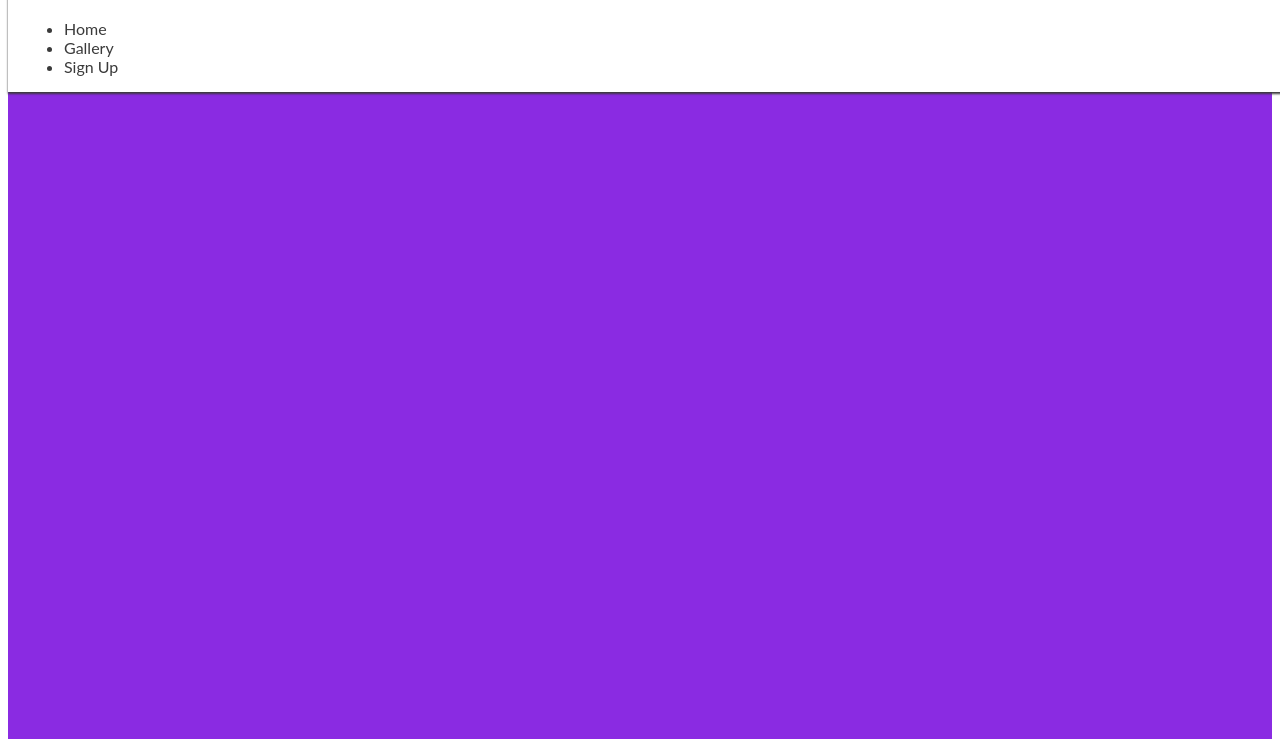
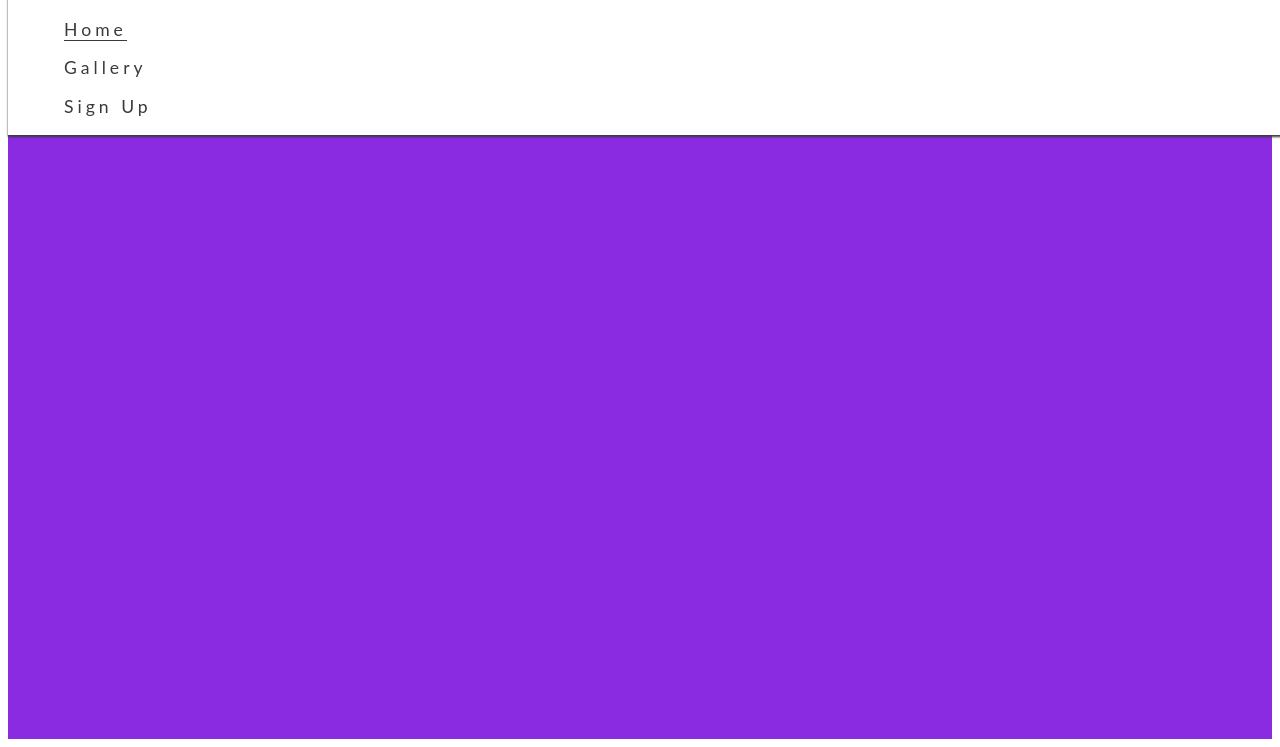
Before and after one commit to RyanFerris7/love_running_project, a plain HTML site: page index.html in a window 1280 px wide. Shown: the part 69-816 px from the top of the page. Drawn offline with Linux system fonts and the light colour scheme.

Commit message:
Style the navbar menu

```diff
--- a/assets/css/style.css
+++ b/assets/css/style.css
@@ -33,6 +33,21 @@ header a {
     text-decoration: none;
     color: inherit;
 }
+
+#menu {
+    font-size: 110%;
+    letter-spacing: 4px;
+    list-style: none;
+}
+
+#menu > li {
+    margin-bottom: 1em;
+}
+
+.active {
+    border-bottom: 1px solid #3a3a3a;
+}
+
 h1 {
     font-family: 'Oswald', sans-serif;
     text-transform: uppercase;
--- a/index.html
+++ b/index.html
@@ -25,8 +25,8 @@
         </a>
 
     <nav>
-        <ul>
-            <li><a href="">Home</a></li>
+        <ul id="menu">
+            <li><a href="" class="active">Home</a></li>
             <li><a href="">Gallery</a></li>
             <li><a href="">Sign Up</a></li>
         </ul>
```
